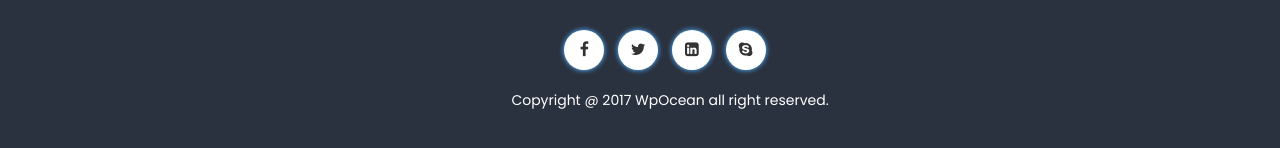
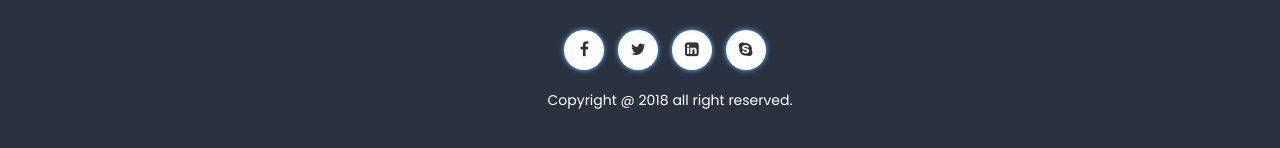
Before and after one commit to codemazter/gopiselvam.github.io, a plain HTML site: page index.html in a window 1280 px wide. Shown: the part 6533-6681 px from the top of the page. Drawn offline with Linux system fonts and the light colour scheme; some packages are replaced by stand-ins of ours; animation ran at ten frames a second; a script that the page names is missing.

Commit message:
modify content

```diff
--- a/index.html
+++ b/index.html
@@ -606,7 +606,7 @@
                             </div>
                         </div>
                         <div class="footer-copywrite">
-                            <p>Copyright @ 2017 WpOcean all right reserved.</p>
+                            <p>Copyright @ 2018 all right reserved.</p>
                         </div>
                     </div>
                 </div>
@@ -648,7 +648,4 @@
     <!-- Active JS -->
     <script src="assets/js/active.js"></script>
 </body>
-
-
-<!-- Mirrored from www.wpocean.com/tf/html/smartfolio/index-6.html by HTTrack Website Copier/3.x [XR&CO'2014], Wed, 21 Feb 2018 03:17:15 GMT -->
 </html>
```
